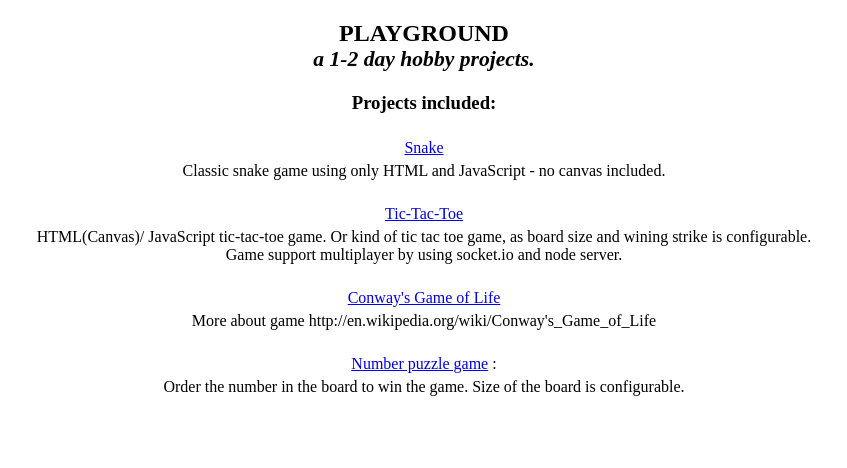
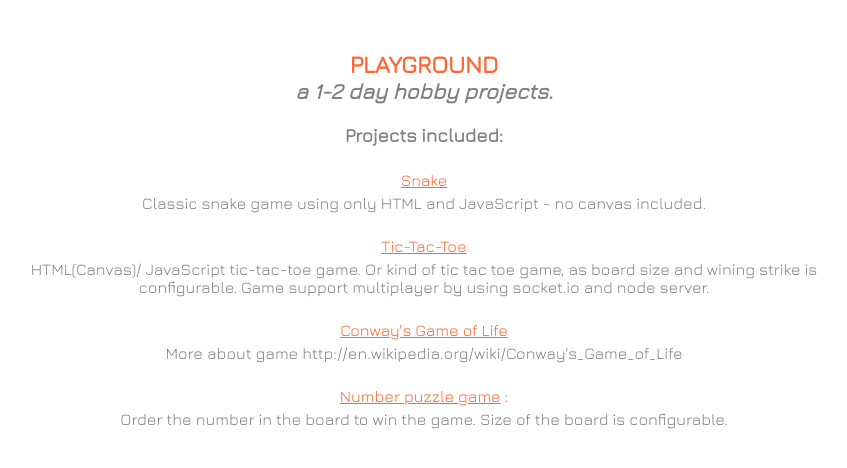
Before and after one commit to snovakovic/Playground, a plain HTML site: page Index.html in a window 1280 px wide. Shown: the whole page, without its empty margins (216-1063 px from the left). Drawn offline with nearby package versions, Linux system fonts and the light colour scheme.

Commit message:
Style playground landing page

```diff
--- a/Index.html
+++ b/Index.html
@@ -3,10 +3,14 @@
 <head>
     <title>Playground</title>
     <link href="playground.css" rel="stylesheet" />
+    <link href='http://fonts.googleapis.com/css?family=Jura' rel='stylesheet' type='text/css'>
 </head>
 <body>
     <div class="container">
-        <h2 class="title">PLAYGROUND <span>a 1-2 day hobby projects.</span></h2>
+        <h2 class="title">
+            PLAYGROUND
+            <span>a 1-2 day hobby projects.</span>
+        </h2>
 
         <h3> Projects included:</h3>
         <ul>
--- a/playground.css
+++ b/playground.css
@@ -1,11 +1,16 @@
 .container {
 	width: 800px;
-	margin: 20px auto;
+	margin: 50px auto;
 	text-align: center;
+	font-family: 'Jura', sans-serif;
 }
 
-ul {
-	list-style: none;
+.title, a {
+	color: #FF6633;
+}
+
+.container, .title > span {
+	color: gray;
 }
 
 .title > span {
@@ -16,6 +21,7 @@ ul {
 
 
 ul {
+	list-style: none;
 	padding: 0;
 }
 
```
